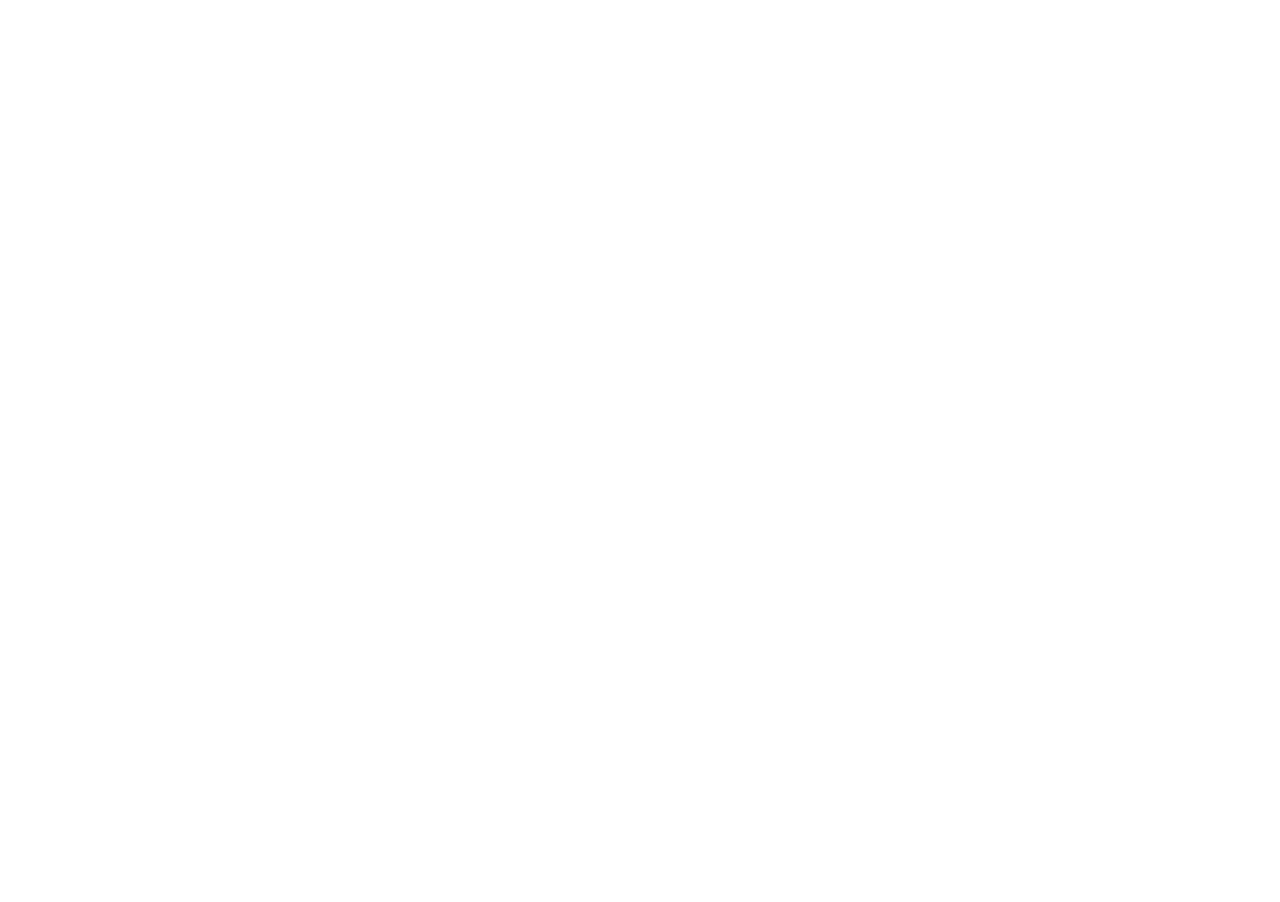
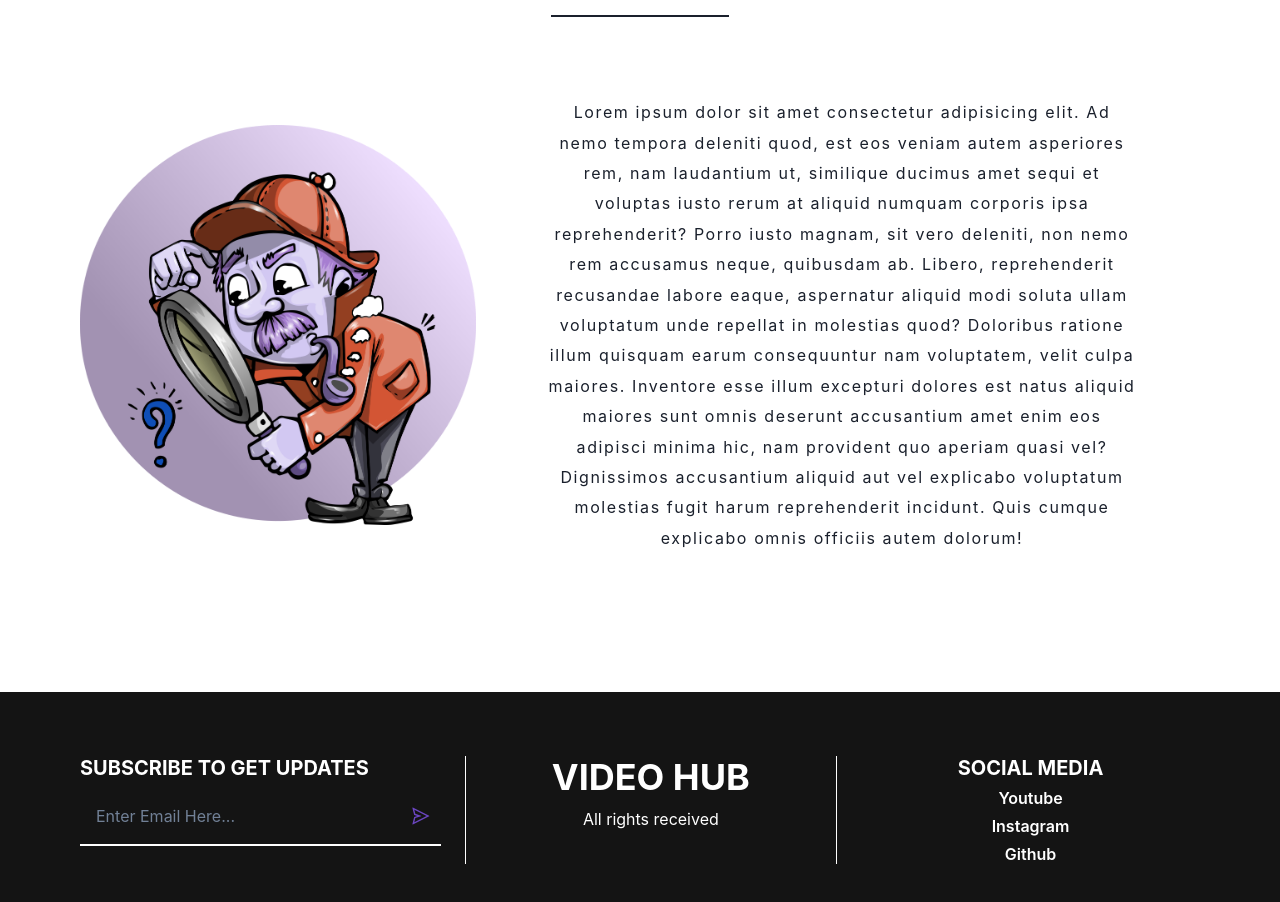
Before and after one commit to Susmitaa-Das/two, a React (Create React App) app: page / in a window 1280 px wide. Shown: the part 908-1810 px from the top of the page. Before the commit the page ends 800 px from the top, so only its background shows below. Built offline with nearby package versions, Linux system fonts and the light colour scheme.

Commit message:
react app

```diff
--- a/src/App.js
+++ b/src/App.js
@@ -1,6 +1,7 @@
 import { Route, BrowserRouter as Router, Routes } from 'react-router-dom';
 import Header from './components/Header';
 import Home from './components/Home';
+import Footer from './components/Footer';
 
 function App() {
   return (
@@ -9,6 +10,7 @@ function App() {
       <Routes>
         <Route path='/' element={<Home />} />
       </Routes>
+      <Footer />
     </Router>
   );
 }
--- /dev/null
+++ b/src/components/Footer.jsx
@@ -0,0 +1,77 @@
+import {
+  Box,
+  Button,
+  HStack,
+  Heading,
+  Input,
+  Stack,
+  VStack,
+  Text,
+} from '@chakra-ui/react';
+import React from 'react';
+import { AiOutlineSend } from 'react-icons/ai';
+
+const Footer = () => {
+  return (
+    <Box bgColor={'blackAlpha.900'} minH={'40'} p="16" color={'white'}>
+      <Stack direction={['column', 'row']}>
+        <VStack alignItems={'stretch'} w={'full'} px={'4'}>
+          <Heading size="md" textTransform={'uppercase'} textAlign={['center','left']}>
+            Subscribe to get updates
+          </Heading>
+          <HStack borderBottom={'2px solid white'} py="2">
+            <Input
+              placeholder="Enter Email Here..."
+              border={'none'}
+              borderRadius="none"
+              outline={'none'}
+              focusBorderColor="none"
+            />
+            <Button
+              p={'0'}
+              colorScheme={'purple'}
+              variant={'ghost'}
+              borderRadius={'0 20px 20px 0'}
+            >
+              <AiOutlineSend size={20} />
+            </Button>
+          </HStack>
+        </VStack>
+
+        <VStack
+          w={'full'}
+          borderLeft={['none', '1px solid white']}
+          borderRight={['none', '1px solid white']}
+        >
+          <Heading textTransform={'uppercase'} textAlign={'center'}>
+            VIDEO HUB
+          </Heading>
+          <Text>All rights received</Text>
+        </VStack>
+
+        <VStack w={'full'}>
+          <Heading size={'md'} textTransform={'uppercase'}>
+            Social Media
+          </Heading>
+          <Button variant={'link'} colorScheme={'white'}>
+            <a href="https://youtube.com/6packprogrammer">Youtube</a>
+          </Button>
+
+          <Button variant={'link'} colorScheme={'white'}>
+            <a target={'black'} href="https://instagram.com/meabhisingh">
+              Instagram
+            </a>
+          </Button>
+
+          <Button variant={'link'} colorScheme={'white'}>
+            <a target={'black'} href="https://github.com/meabhisingh">
+              Github
+            </a>
+          </Button>
+        </VStack>
+      </Stack>
+    </Box>
+  );
+};
+
+export default Footer;
--- a/src/components/Home.jsx
+++ b/src/components/Home.jsx
@@ -1,4 +1,4 @@
-import { Box, Heading, Img } from '@chakra-ui/react';
+import { Box, Container, Heading, Img, Stack,Text } from '@chakra-ui/react';
 import React from 'react';
 import { Carousel } from 'react-responsive-carousel';
 import 'react-responsive-carousel/lib/styles/carousel.min.css';
@@ -8,21 +8,62 @@ import img3 from '../assets/3.jpg';
 import img4 from '../assets/4.jpg';
 import img5 from '../assets/5.png';
 
-
-const headingOptions ={
-    pos:'absolute',
-    left:'50%',
-    top:'50%',
-    transform:'translate(-50%,-50%)',
-    textTransform:'uppercase',
-    p:'4',
-    size:'4xl',
-}
+const headingOptions = {
+  pos: 'absolute',
+  left: '50%',
+  top: '50%',
+  transform: 'translate(-50%,-50%)',
+  textTransform: 'uppercase',
+  p: '4',
+  size: '4xl',
+};
 
 const Home = () => {
   return (
     <Box>
       <MyCarousel />
+      <Container maxW={'container.xl'} maxH={'100vh'} p="16">
+        <Heading
+          textTransform={'uppercase'}
+          py="2"
+          w={'fit-content'}
+          borderBottom={'2px solid'}
+          margin="auto"
+        >
+          Services
+        </Heading>
+
+        <Stack
+          h="full"
+          p={'4'}
+          alignItems={'center'}
+          direction={['column', 'row']}
+        >
+          <Img src={img5} h={['40', '400']} filter={'hue-rotate(-130deg)'} />
+
+          <Text
+            letterSpacing={'widest'}
+            lineHeight={'190%'}
+            p={['4', '16']}
+            textAlign={'center'}
+          >
+            Lorem ipsum dolor sit amet consectetur adipisicing elit. Ad nemo
+            tempora deleniti quod, est eos veniam autem asperiores rem, nam
+            laudantium ut, similique ducimus amet sequi et voluptas iusto rerum
+            at aliquid numquam corporis ipsa reprehenderit? Porro iusto magnam,
+            sit vero deleniti, non nemo rem accusamus neque, quibusdam ab.
+            Libero, reprehenderit recusandae labore eaque, aspernatur aliquid
+            modi soluta ullam voluptatum unde repellat in molestias quod?
+            Doloribus ratione illum quisquam earum consequuntur nam voluptatem,
+            velit culpa maiores. Inventore esse illum excepturi dolores est
+            natus aliquid maiores sunt omnis deserunt accusantium amet enim eos
+            adipisci minima hic, nam provident quo aperiam quasi vel?
+            Dignissimos accusantium aliquid aut vel explicabo voluptatum
+            molestias fugit harum reprehenderit incidunt. Quis cumque explicabo
+            omnis officiis autem dolorum!
+          </Text>
+        </Stack>
+      </Container>
     </Box>
   );
 };
@@ -36,17 +77,31 @@ const MyCarousel = () => (
     showThumbs={false}
     showArrows={false}
   >
-    <Box w='full' h={'100vh'}>
-        <Img src={img1}/>
+    <Box w="full" h={'100vh'}>
+      <Img src={img1} />
       <Heading bgColor={'blackAlpha.600'} color={'white'} {...headingOptions}>
         Watch The future
       </Heading>
     </Box>
 
-    <Box w='full' h={'100vh'}>
-        <Img src={img2}/>
+    <Box w="full" h={'100vh'}>
+      <Img src={img2} />
       <Heading bgColor={'whiteAlpha.900'} color={'black'} {...headingOptions}>
         future is Gaming
+      </Heading>
+    </Box>
+
+    <Box w="full" h={'100vh'}>
+      <Img src={img3} />
+      <Heading bgColor={'blackAlpha.600'} color={'white'} {...headingOptions}>
+        Gaming on Console
+      </Heading>
+    </Box>
+
+    <Box w="full" h={'100vh'}>
+      <Img src={img4} />
+      <Heading bgColor={'whiteAlpha.600'} color={'black'} {...headingOptions}>
+        Night life is cool
       </Heading>
     </Box>
   </Carousel>
```
Lines whose indentation alone changed are shown as unchanged.
